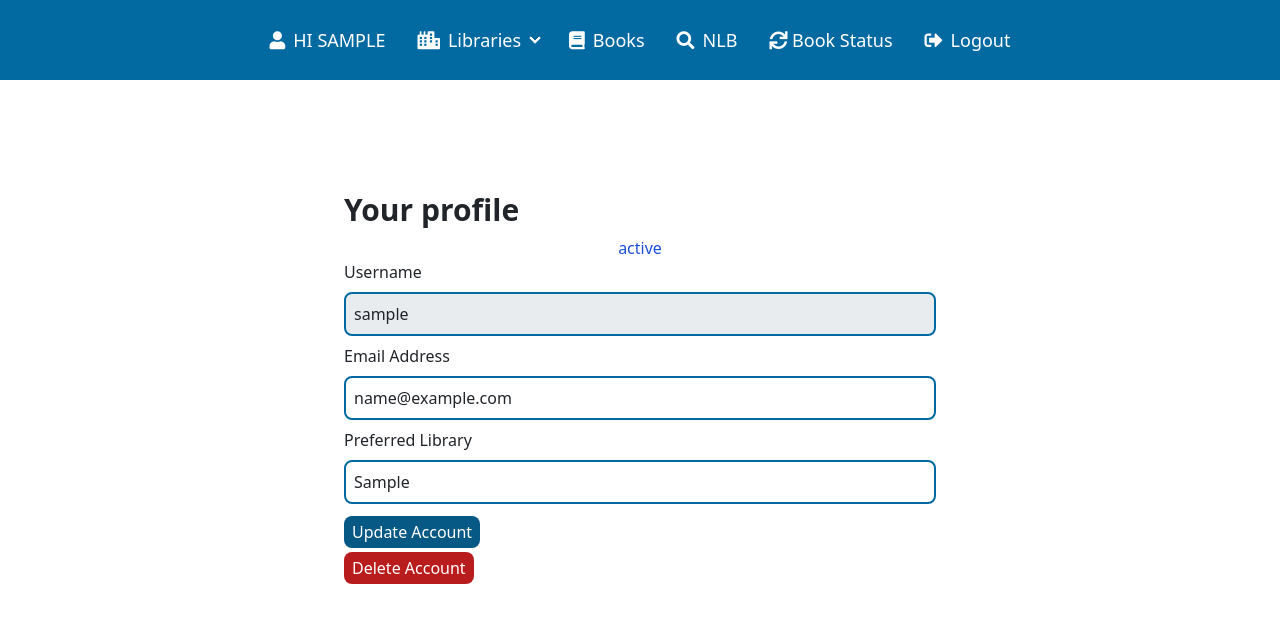
After one commit to cliffchew84/SG-Lib-Books, a FastAPI app: template templates/profile.html in a window 1280 px wide. The commit adds this page. Shown: the top 623 px of the page. Run offline with FastAPI, Linux system fonts and the light colour scheme; the template is opened without the code that fills it: most values are stand-ins (such as "Sample title", 1, 10 or a date in 2020); parts of the project's set-up code (start-up, migrations or seed data) failed here and were passed over.

Commit message:
Add profile page and relevant functionalities

```diff
--- a/m_db.py
+++ b/m_db.py
@@ -62,6 +62,18 @@ def mg_query_status(db, username: str):
     return db.user_status.find_one({"UserName": username})
 
 
+def mg_update_user_info(db, username: str, dict_values_to_add: Dict):
+    """ Update user info """
+
+    new_dict = {"UserName": username}
+    new_dict.update(dict_values_to_add)
+
+    newvalues = {"$set": new_dict}
+
+    db['users'].update_one({"UserName": username}, newvalues)
+    return f"Tracked {dict_values_to_add} for {username}"
+
+
 # Deletes
 def mg_delete_bk_avail_records(db, bid_no):
     return db.books_avail.delete_many({'BID': bid_no})
@@ -78,6 +90,10 @@ def mg_delete_bk_info_records(db, bid_no):
 
 def mg_delete_bk_user_records(db, bid_no, username):
     return db.user_books.delete_many({'UserName': username, 'BID': bid_no})
+
+
+def mg_delete_user(db, username):
+    return db.users.delete_one({'UserName': username})
 
 
 # Queries
@@ -98,6 +114,12 @@ def mg_query_user_books_w_bid(db, username: str):
 def mg_query_user_by_username(db, username: str):
     """ Return user username and password from mongo DB """
     return db['users'].find_one({"UserName": username}, {"_id": 0})
+
+
+def mg_query_user_info(db, username: str):
+    """ Return user username and password from mongo DB """
+    return db['users'].find_one({"UserName": username},
+                                {"_id": 0, "HashedPassword": 0})
 
 
 def mg_query_user_bookmarked_books(db, username: str):
--- a/main.py
+++ b/main.py
@@ -9,7 +9,7 @@ from fastapi_login import LoginManager
 # Set up user authentication flows
 from passlib.context import CryptContext
 from datetime import timedelta, datetime
-from typing import Optional
+from typing import Optional, List
 import urllib.parse
 import pendulum
 import os
@@ -323,6 +323,11 @@ async def show_books_avail(request: Request,
             response = process_user_book_data(
                 db=db, username=username.get("UserName"))
 
+            # WIP
+            # Query user library preference
+            # If preference exist, redirect to "/{username}/lib/{library}/"
+            # else continue
+
             # Processing necessary statistics
             all_unique_books = process.process_all_unique_books(response)
             all_avail_books = process.process_all_avail_books(response)
@@ -514,7 +519,26 @@ async def api_book_ingest(BID: str,
     bk_info_api_call_n_db_ingest(db=db, bid_no=BID)
     update_bk_avail_in_mongo(db, BID)
 
-    return RedirectResponse(f"/{username.get('UserName')}/search",
+    return RedirectResponse(f"/{username.get('UserName')}",
+                            status_code=status.HTTP_302_FOUND)
+
+
+# To add all books ingest for heavy users on frontend
+@app.post("/ingest_all_books", response_class=HTMLResponse)
+async def api_ingest_all_books(bid_list: List[str],
+                               db=Depends(get_db),
+                               username=Depends(manager)):
+
+    for BID in bid_list:
+        # Makes API to bk info and bk avail and ingest the data into DB
+        m_db.mg_add_user_book(db=db,
+                              username=username.get("UserName"),
+                              bid_no=BID)
+
+        bk_info_api_call_n_db_ingest(db=db, bid_no=BID)
+        update_bk_avail_in_mongo(db, BID)
+
+    return RedirectResponse(f"/{username.get('UserName')}",
                             status_code=status.HTTP_302_FOUND)
 
 
@@ -677,3 +701,68 @@ async def show_search_books(request: Request,
         'lib_book_summary': lib_book_summary,
         "status": update_status
     })
+
+
+# WIP
+@app.get("/profile/{username}", response_class=HTMLResponse)
+async def user_profile(request: Request,
+                       db=Depends(get_db),
+                       username=Depends(manager)):
+
+    response = process_user_book_data(
+        db=db, username=username.get("UserName"))
+
+    update_status = None
+    if m_db.mg_query_status(db=db, username=username.get("UserName")):
+        update_status = "Updating In Progress!"
+
+    # Processing necessary statistics
+    all_avail_books = process.process_all_avail_books(response)
+    all_unique_lib = process.process_all_unique_lib(response)
+    all_avail_bks_by_lib = process.process_all_avail_bks_by_lib(response)
+    lib_book_summary = process.process_lib_book_summary(
+        all_unique_lib, all_avail_bks_by_lib)
+
+    # WIP
+    # Query user profile info from database
+    user_info = m_db.mg_query_user_info(db, username.get("UserName"))
+    email_address = user_info.get("email_address")
+    preferred_lib = user_info.get("preferred_lib")
+
+    return templates.TemplateResponse("profile.html", {
+        "request": request,
+        "username": username.get("UserName"),
+        "email_address": email_address,
+        "preferred_lib": preferred_lib,
+        'all_avail_books': all_avail_books,
+        'avail_books': all_avail_bks_by_lib,
+        'lib_book_summary': lib_book_summary,
+        "status": update_status
+    })
+
+
+# WIP
+@app.post("/update_user/{username}", response_class=HTMLResponse)
+async def update_user(request: Request,
+                      email_address: str = Form(None),
+                      preferred_lib: str = Form(None),
+                      db=Depends(get_db),
+                      username=Depends(manager)):
+
+    # Update info
+    new_dict = {'email_address': email_address,
+                "preferred_lib": preferred_lib}
+    m_db.mg_update_user_info(db, username.get("UserName"), new_dict)
+
+    return RedirectResponse(f"/profile/{username.get('UserName')}",
+                            status_code=status.HTTP_302_FOUND)
+
+
+# WIP
+@app.post("/delete_user/{username}", response_class=HTMLResponse)
+async def delete_user(request: Request,
+                      db=Depends(get_db),
+                      username=Depends(manager)):
+
+    m_db.mg_delete_user(db, username=username.get("UserName"))
+    return RedirectResponse("/logout", status_code=status.HTTP_302_FOUND)
--- a/templates/navbar.html
+++ b/templates/navbar.html
@@ -71,9 +71,8 @@
                 </ul>
             </div>
             <li>
-                <a class="hover:text-white text-white hover:bg-sky-500 uppercase text-lg font-semibold"
-                    href="/{{username}}">Hi
-                    {{username}}
+                <a class="text-white hover:text-white hover:bg-sky-500 uppercase" href="/profile/{{username}}">
+                    <i class="fas fa-user"></i>Hi {{username}}
                 </a>
             </li>
         </ul>
@@ -83,8 +82,8 @@
         <nav class="w-screen flex items-center justify-between py-4">
             <ul class="menu menu-horizontal mx-auto z-50 lg:text-lg text-white items-center hidden md:flex">
                 <li>
-                    <a class="text-white hover:text-white hover:bg-sky-500 uppercase" href="/{{username}}">Hi
-                        {{username}}
+                    <a class="text-white hover:text-white hover:bg-sky-500 uppercase" href="/profile/{{username}}">
+                        <i class="fas fa-user"></i>Hi {{username}}
                     </a>
                 </li>
                 <li>
--- /dev/null
+++ b/templates/profile.html
@@ -0,0 +1,80 @@
+{% include 'header.html' %}
+{% include 'navbar.html' %}
+
+<div class="mx-auto my-20 p-4 md:w-1/2 items-center justify-center">
+    <div class="pt-2 py-2 text-3xl font-semibold">
+        Your profile
+    </div>
+
+    {% if status %}
+
+    {% include 'update_status.html' %}
+
+    {% endif %}
+
+    <div>
+        <form action="/update_user/{{username}}" method="POST">
+            <label>Username </label>
+            <input class="mx-auto md:text-base text-sm form-control w-full rounded-lg p-2 my-2 border-2 border-sky-700"
+                id="username" name="username" type="text" value="{{username|safe}}" disabled />
+
+            <label>Email Address </label>
+            <input class="mx-auto md:text-base text-sm form-control w-full rounded-lg p-2 my-2 border-2 border-sky-700"
+                id="email_address" name="email_address" type="email" placeholder="{{email_address|safe}}"
+                value="{{email_address|safe}}" />
+
+            <label>Preferred Library </label>
+            <select id="preferred_lib" name="preferred_lib"
+                class="mx-auto md:text-base text-sm w-full form-control rounded-lg p-2 my-2 border-2 border-sky-700">
+
+                {% if preferred_lib %}
+                <option value={{preferred_lib}} selected>
+                    {{preferred_lib}}</option>
+
+                {% else %}
+
+                <option value='None' selected>None</option>
+
+                {% endif %}
+
+                {% for lib in lib_book_summary %}
+
+                {% if lib != preferred_lib %}
+                <option value={{lib.keys()|list|first}}>
+                    {{lib.keys()|list|first}}</option>
+
+                {% else %}
+
+                {% endif %}
+                {% endfor %}
+            </select>
+
+            <button type="submit" class="bg-sky-800 px-2 my-1 py-1 rounded-lg
+                    hover:text-white hover:bg-sky-500 text-white">
+                Update Account
+            </button>
+        </form>
+
+        <!-- Add modal content -->
+        <button class="bg-red-700 px-2 py-1 rounded-lg hover:text-white hover:bg-red-400 text-white"
+            onclick="my_modal_1.showModal()">Delete Account</button>
+        <dialog id="my_modal_1" class="modal">
+            <div class="modal-box">
+                <h3 class="font-bold text-lg">Hey!</h3>
+                <p class="py-4">Are you sure you want to delete the account?
+                    This action cannot be reversed!</p>
+                <div class="modal-action">
+                    <form action="/delete_user/{{username}}" method="POST">
+                        <button type="submit" class="bg-red-700 px-2 py-1 rounded-lg
+                            hover:text-white hover:bg-red-400 text-white">
+                            Delete Account
+                        </button>
+                    </form>
+                </div>
+            </div>
+        </dialog>
+
+    </div>
+
+</div>
+{% include 'footer.html' %}
```
Also changed, not shown: static/tw_styles.css.
